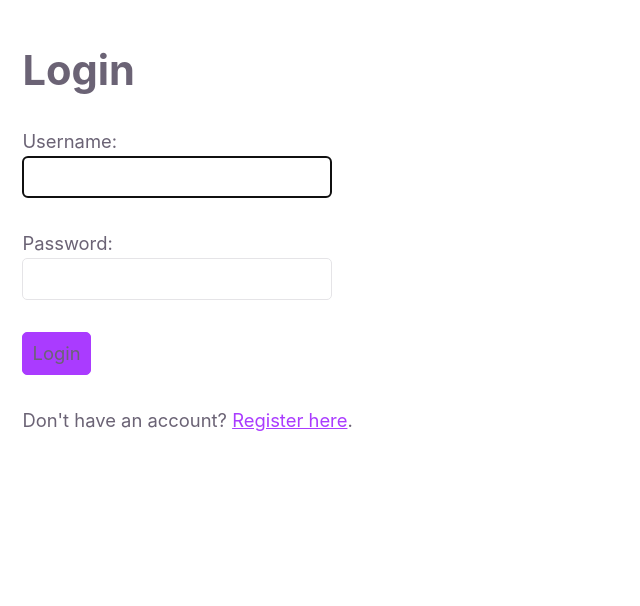
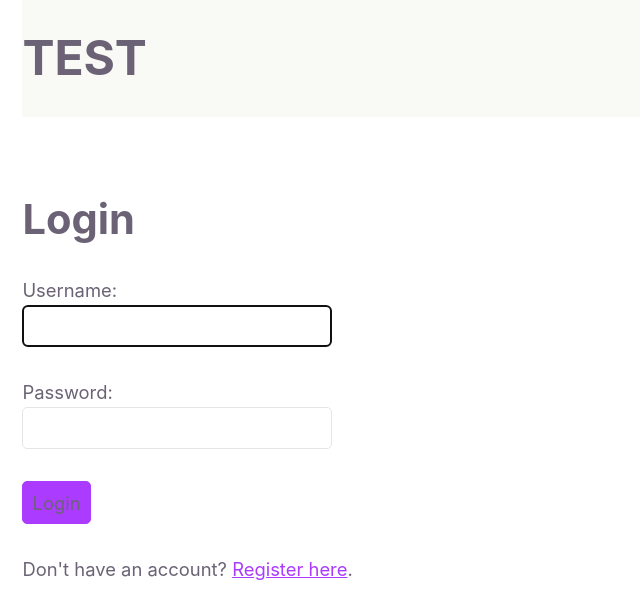
Before and after one commit to ExcessMarrow773/HEX-Web, a Django app: a page that uses templates/base.html in a window 1280 px wide. Shown: the top 606 px of the page, without its empty margins (0-640 px from the left). Run offline with Django 5.2, Linux system fonts and the light colour scheme.

Commit message:
navbar things

```diff
--- a/static/styles.css
+++ b/static/styles.css
@@ -793,3 +793,22 @@ div.notice p:last-of-type {
     white-space: pre-wrap;
   }
 }
+
+navbar {
+  display: flex;
+  align-items: center;
+  justify-content: space-between;
+  margin-bottom: 2rem;
+  background-color: var(--social-bg);
+}
+
+navbar img {
+  display: inline-block;
+  vertical-align: middle;
+}
+
+navbar-buttons.a {
+  display:inline-block;
+  gap: 0.5rem;
+  height:min-content;
+}
--- a/templates/base.html
+++ b/templates/base.html
@@ -6,6 +6,9 @@
     {% block extra_head %}{% endblock extra_head %}
     <title>{% block title %}HEX{% endblock title %}</title>
 </head>
+<navbar>
+    <h1>TEST</h1>
+</navbar>
 
 <body>
     {% block body %}{% endblock body %}
```
